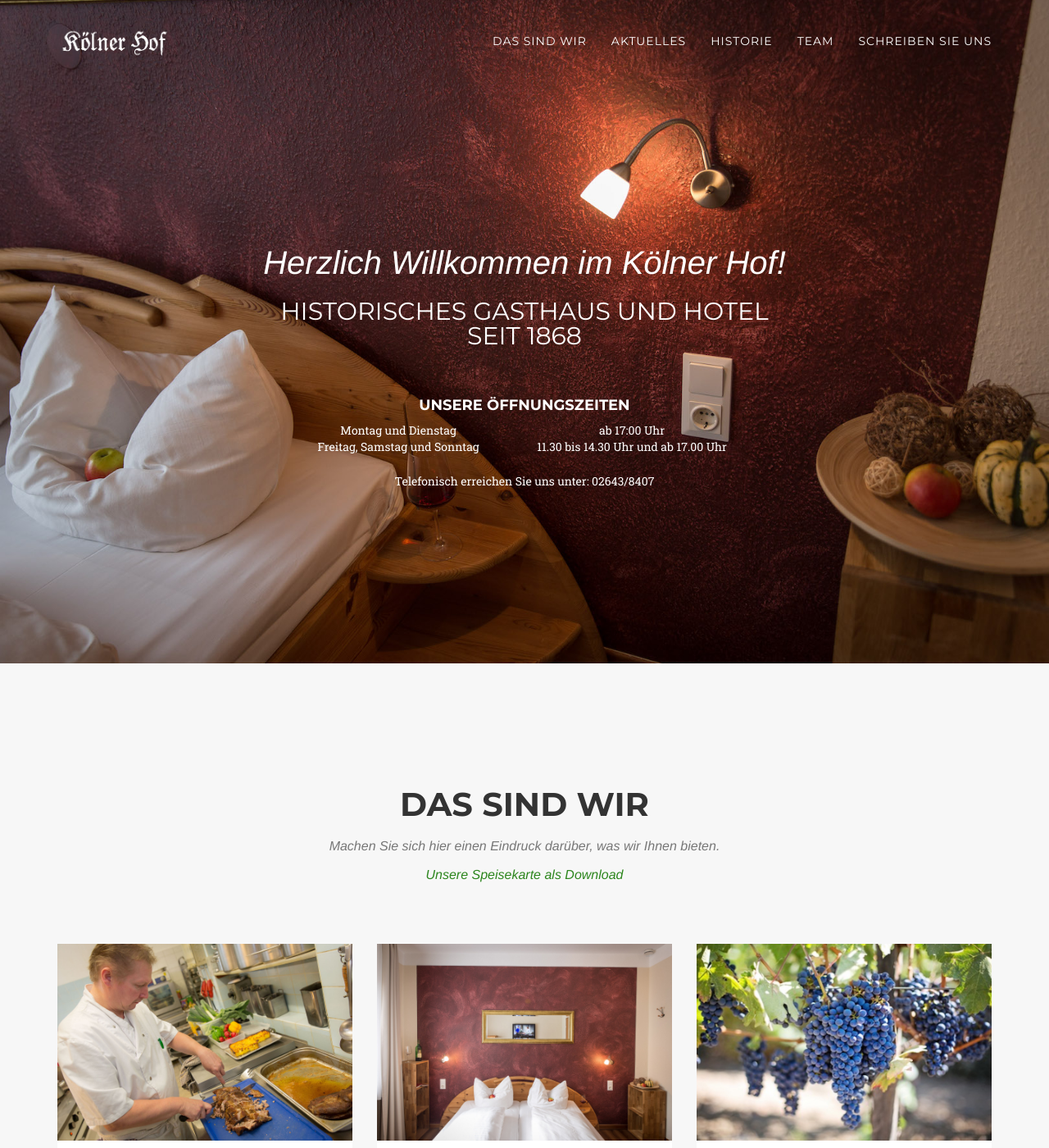
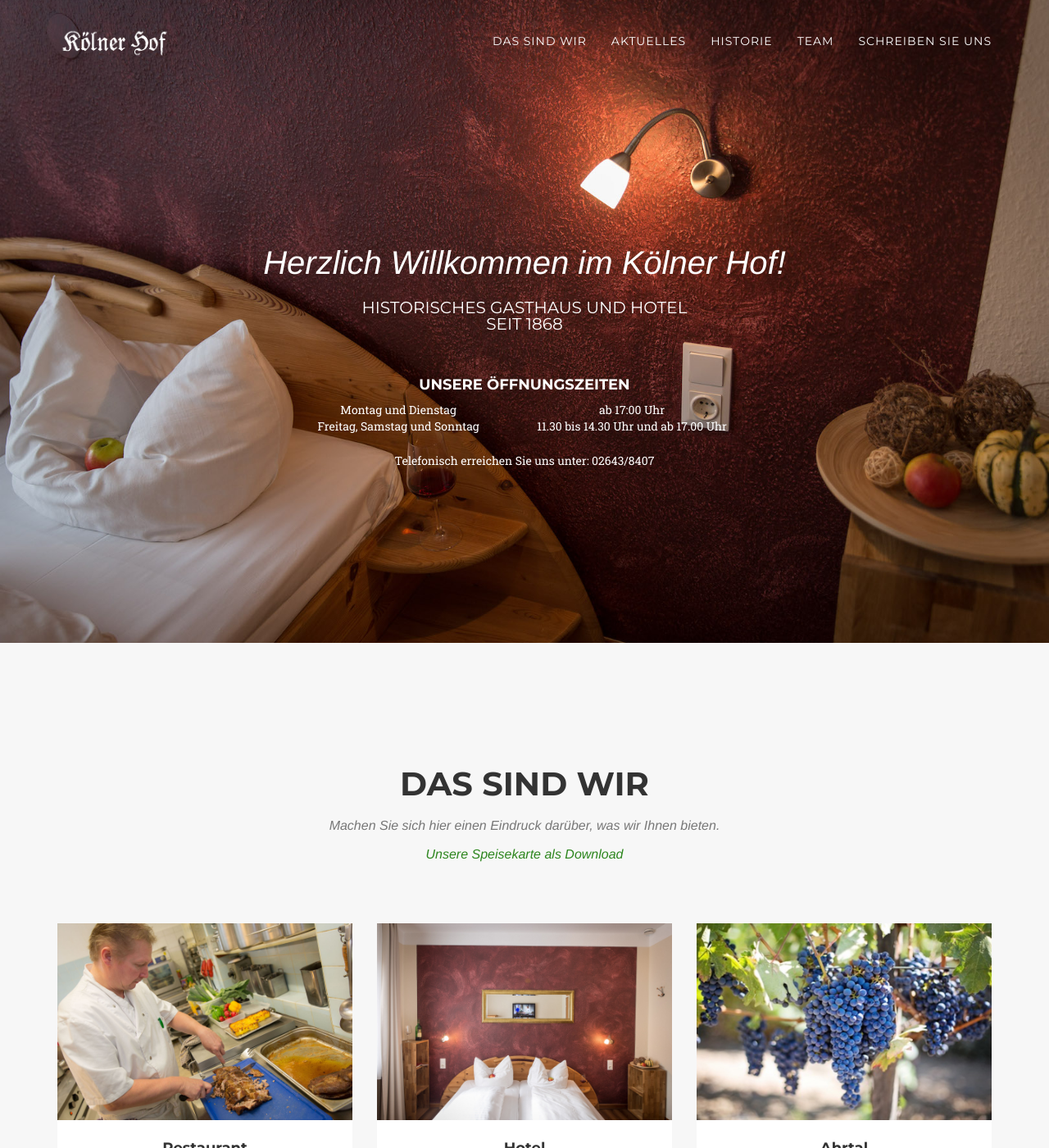
Before and after one commit to KoelnerHof/KoelnerHof.github.io, a Jekyll site: the page index.html, which Jekyll copies as it is, in a window 1280 px wide and 1400 px high. Shown: the whole window at 82% size. Built offline with Jekyll 4.4.1, drawn with Linux system fonts in a browser that asks for light colours; nearby versions of some CDN libraries; some web fonts are replaced; library files that are not in the unit come from our copies.

Commit message:
ok jetzt reicht

```diff
--- a/css/agency.css
+++ b/css/agency.css
@@ -251,9 +251,9 @@ header .intro-text .intro-heading {
         font-family: Montserrat, "Helvetica Neue", Helvetica, Arial, sans-serif;
         text-transform: uppercase;
         font-weight: 500;
-        font-size: 30px;
-        line-height: 30px;
-        margin-bottom: 30px
+        font-size: 20px;
+        line-height: 20px;
+        margin-bottom: 25px
     }
 }
 
--- a/index.html
+++ b/index.html
@@ -1015,7 +1015,7 @@
                     <div class="modal-body">
                         <h2>Unser Hotel</h2>
 
-                        <p class="item-intro text-muted">Wir verfügen über 7 gemütlich eingerichtete Doppelzimmer, die
+                        <p class="item-intro text-muted">Wir verfügen über 8 gemütlich eingerichtete Doppelzimmer, die
                             mit Sat-TV und Bad mit Dusche
                             und WC ausgestattet sind. Die drei Zimmer auf der zweiten Etage verfügen über einen weiteren
                             Wohnraum mit bequemer Sitzgruppe.</p>
```
